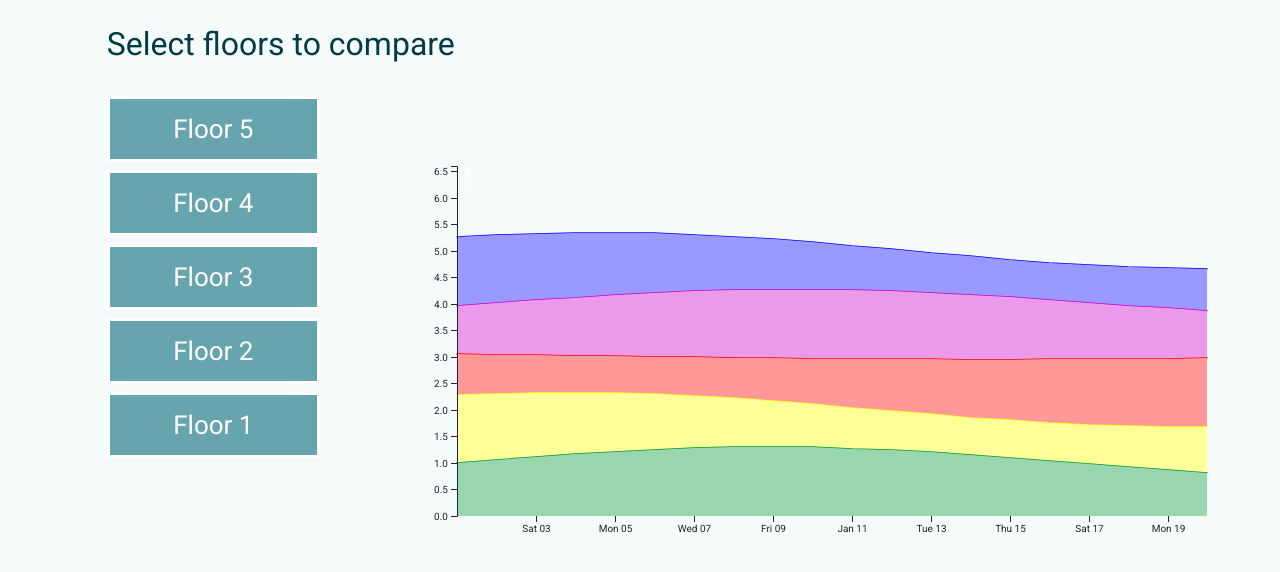
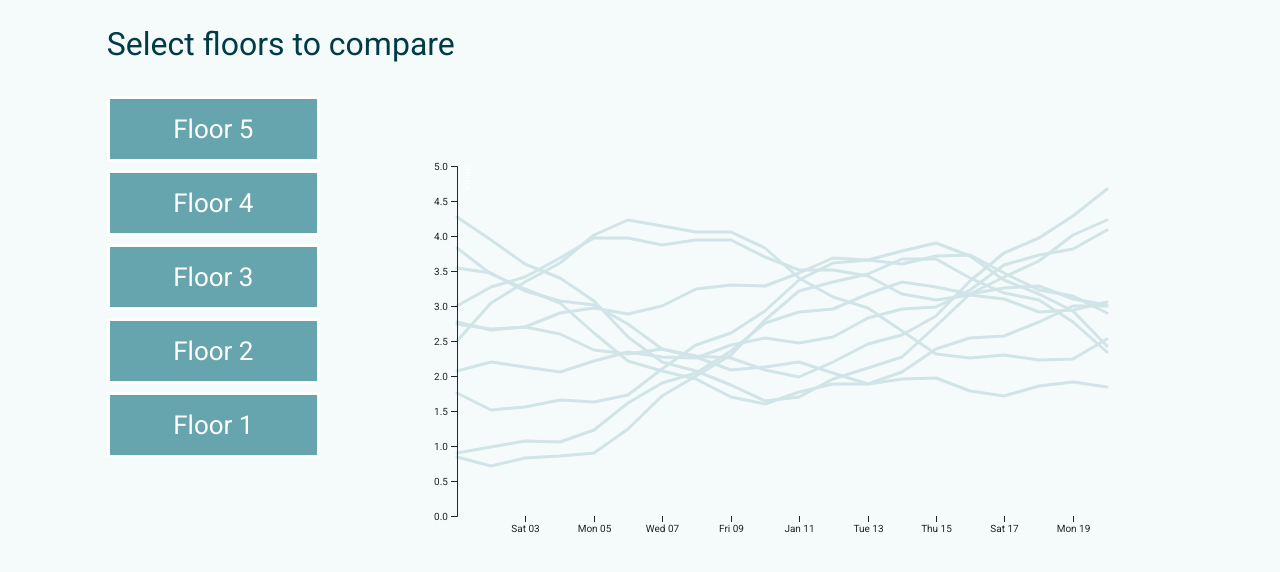
Before and after one commit to samyv/NursingHomeWebApp, a CodeIgniter app: page /a18ux02/floorCompare in a window 1280 px wide. Shown: the part 63-635 px from the top of the page. Run offline with CodeIgniter, Linux system fonts and the light colour scheme; the visitor is signed in with stand-in values (Sample User, id 1); some libraries are stand-ins or nearby versions.

Commit message:
Changed the comparisson visualisation

```diff
--- a/application/views/Caregiver/floor_comparison.php
+++ b/application/views/Caregiver/floor_comparison.php
@@ -52,9 +52,11 @@
 
     /// CONFIG VARIABLES ///
     let text_color = "white";
-    let graph_color = ["#009933","#ffff00","#ff0000","#cc00cc","#0000ff"];
-    let brightness_of_colors = 60; // brightness in percentage
-    let amountOfFloors = 5;
+    let brightness_of_colors = 70; // brightness in percentage
+    let color_on = "#66a5ad";
+    let color_off = increase_brightness(color_on,brightness_of_colors);
+    let notificationid = 0;
+    let amountOfFloors = 11;
     //// END OF CONFIG ////
 
     var collection = [];
@@ -79,7 +81,7 @@
             data.push(
                 {
                     date: new Date().getUTCDate() + i*1000*60*60*24, // add one day for each data point
-                    value: 1 + 0.3*Math.sin(i/5 + a*2) + offset
+                    value: 2.5 + 0.5*Math.sin(i/3 + a) + 0.1*Math.sin(i/0.6 + a) + 0.9*Math.sin(i/4 - a/2) + 0.5*Math.sin(i/16 + a) + 0.5*Math.sin(i/19)
                 });
         }
         collection.push(data);
@@ -91,7 +93,7 @@
                                     .attr("width", 50)
                                     .attr("height", 50);
 
-    var svgWidth = 800, svgHeight = 400;
+    var svgWidth = 700, svgHeight = 400;
     var margin = { top: 20, right: 20, bottom: 30, left: 30 };
     var width = svgWidth - margin.left - margin.right;
     var height = svgHeight - margin.top - margin.bottom;
@@ -114,7 +116,7 @@
     x.domain(d3.extent(collection[0], function(d) { return d.date }));
 
     let max = getMaximum(collection[amountOfFloors-1]);
-    y.domain([0, max]);
+    y.domain([0, 5]);
 
     g.append("g")
         .attr("transform", "translate(0," + height + ")")
@@ -129,21 +131,18 @@
 
     for ( let i = amountOfFloors-1 ; i >= 0 ; i--)
     {
-        let color = graph_color[i];
-        let brighter_color = increase_brightness(color,brightness_of_colors);
         g.append("path")
             .datum(collection[i])
             .attr("fill", "none")
-            .attr("stroke", color)
+            .attr("stroke", color_off)
             .attr("stroke-linejoin", "round")
             .attr("stroke-linecap", "round")
-            .attr("stroke-width", 1.5)
-            .attr("d", line);
+            .attr("stroke-width", 3)
+            .attr("d", line)
+            .on("mouseover", mouseEnter)
+            .on("mouseout", mouseLeave);
 
-        g.append("path")
-            .datum(collection[i])
-            .attr("fill", brighter_color)
-            .attr("d", area);
+
     }
 
     g.append("g")
@@ -155,6 +154,37 @@
         .attr("dy", "0.71em")
         .attr("text-anchor", "end")
         .text("Value");
+
+
+
+
+    function mouseEnter(data,i)
+    {
+        notificationid++;
+        let x = event.clientX-width + 150;
+        let y = event.clientY-height/2;
+        d3.select(this)
+            .attr("stroke-width", 8)
+            .attr("stroke",color_on);
+
+            g.append("text")
+                .attr("id","t" +notificationid)
+                .attr("x",x)
+                .attr("y",y)
+                .attr("color",color_on)
+                .text("Category : Date : Score");
+
+    }
+
+    function mouseLeave(data,i)
+    {
+        d3.select(this)
+            .attr("stroke-width", 3)
+            .attr("stroke",color_off);
+
+
+        d3.select("#t" +notificationid).remove();
+    }
 
 
 
```
